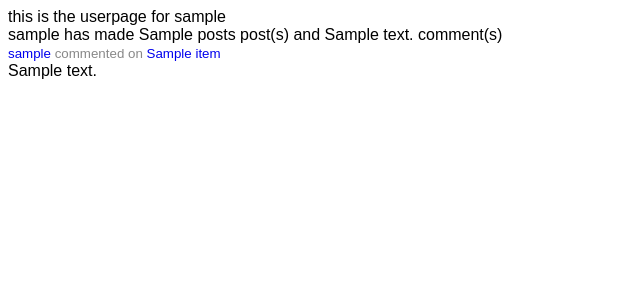
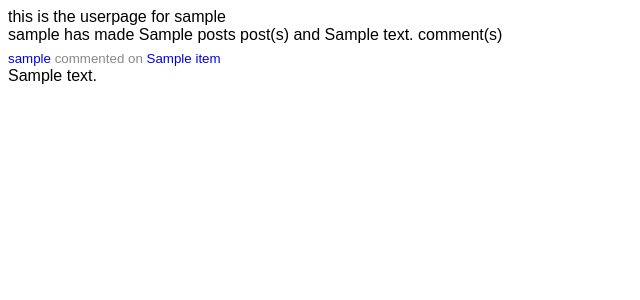
Before and after one commit to c-x-berger/better-than-memes, a Python web app: template templates/user_overview.html in a window 1280 px wide. Shown: the part 24-324 px from the top of the page, without its empty margins (0-640 px from the left). Run offline with Jinja, Linux system fonts and the light colour scheme; the template is opened without the code that fills it: most values are stand-ins (such as "Sample title", 1, 10 or a date in 2020).

Commit message:
Add margin between items on userpages

```diff
--- a/static/index.css
+++ b/static/index.css
@@ -77,3 +77,7 @@ label {
     padding-left: 0;
     list-style: none;
 }
+
+.userpage-item {
+    margin: 5px 0;
+}
```
